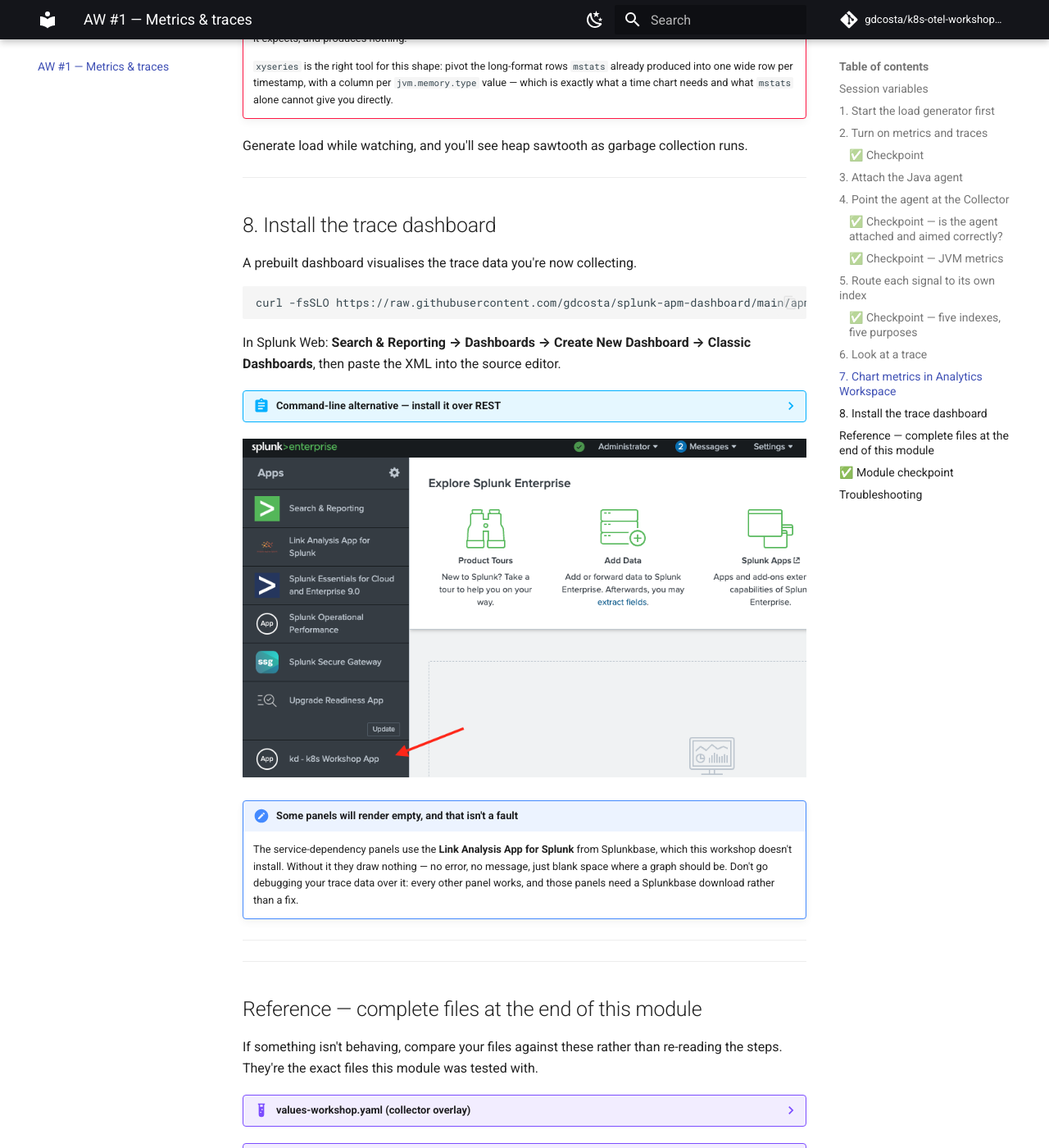
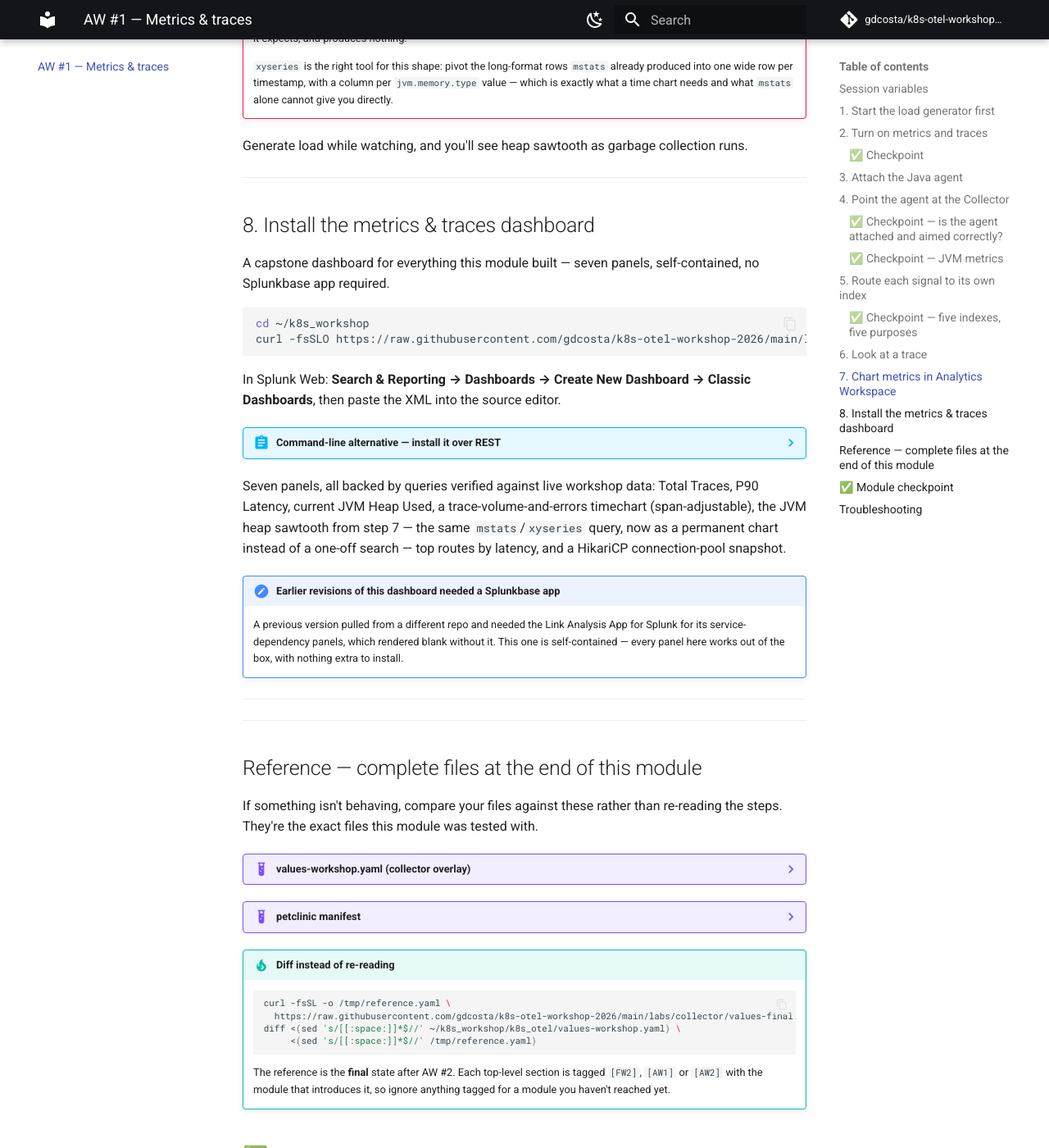
Before and after one commit to gdcosta/k8s-otel-workshop-2026, an MkDocs documentation site: the page built from docs/03-advanced-1/index.md, in a window 1280 px wide and 1400 px high, scrolled down 11349 px. Shown: the whole window at 82% size. Built offline with MkDocs 1.6.1 and Material for MkDocs 9.7.7, drawn with Linux system fonts in a browser that asks for light colours; comment, search, counter and statistics services are not loaded.

Commit message:
Add capstone dashboards for FW2, AW1, and AW2
Four dashboards, one per destination that makes sense: FW2 gets an
events-only Splunk classic dashboard, AW1 gets events+metrics, and AW2 gets
two -- a Splunk correlation dashboard plus a native Observability Cloud
dashboard for APM/RUM/Profiling, since Splunk Enterprise genuinely can't show
those signals. Panel counts kept deliberately small: 6, 7, 5, 4.

Built by four parallel subagents, each required to prove import success on
the live workshop instance before the file could ship -- not just that a
query looked plausible. All four independently re-verified afterward rather
than taken on trust: XML well-formedness, zero occurrences of the test
run's own username anywhere in search/filter terms (so any other
participant's import works against their own data unmodified), and the O11y
JSON's validator re-run independently with a clean result.

AW1's dashboard replaces an external dependency (gdcosta/splunk-apm-dashboard)
that needed a Splunkbase app (Link Analysis) for some panels to render at
all -- this one is self-contained. A real bug was caught and fixed during
construction: jvm.memory.used carries an undocumented second dimension
alongside jvm.memory.type, so a naive latest() for the heap single-value
panel returned a flat, wrong 100.00MB.

The O11y dashboard followed the splunk-o11y-dashboard skill's mandatory
discovery-first rule: RUM metrics were confirmed to carry real non-zero data
before being charted, so that panel is a genuine chart rather than a
fallback; profiling has no meaningful time-series shape, so that panel is
explanatory text pointing at the real flame-graph view instead of a
fabricated metric.

Added as the last numbered step in each module, immediately before its
Reference section -- FW2 gets a new step 12, AW1's existing external-dashboard
step 8 is replaced in place, AW2 gets a new step 9 covering both dashboards.
Each documents the raw-GitHub download, the Splunk Web import path, and a
REST one-liner alternative.

Four screenshot references were removed rather than shipped broken: unlike
this repo's other pending-recapture markers (which point at stale but
present files), these referenced images that don't exist at all, which fails
mkdocs --strict unconditionally.

Co-Authored-By: Claude Opus 5 (1M context) <noreply@anthropic.com>

````diff
--- a/docs/03-advanced-1/index.md
+++ b/docs/03-advanced-1/index.md
@@ -769,12 +769,14 @@ Generate load while watching, and you'll see heap sawtooth as garbage collection
 
 ---
 
-## 8. Install the trace dashboard
+## 8. Install the metrics & traces dashboard
 
-A prebuilt dashboard visualises the trace data you're now collecting.
+A capstone dashboard for everything this module built — seven panels, self-contained, no
+Splunkbase app required.
 
 ```bash
-curl -fsSLO https://raw.githubusercontent.com/gdcosta/splunk-apm-dashboard/main/apm_traces_4.0.0.xml
+cd ~/k8s_workshop
+curl -fsSLO https://raw.githubusercontent.com/gdcosta/k8s-otel-workshop-2026/main/labs/dashboards/aw1-dashboard.xml
 ```
 
 In Splunk Web: **Search & Reporting → Dashboards → Create New Dashboard → Classic Dashboards**,
@@ -786,22 +788,23 @@ then paste the XML into the source editor.
     ```bash
     curl -sk -u admin:Workshop2026! -X POST \
       https://localhost:8089/servicesNS/admin/search/data/ui/views \
-      -d "name=apm_traces" --data-urlencode "eai:data@apm_traces_4.0.0.xml"
+      -d "name=k8s_ws_aw1_dashboard" --data-urlencode "eai:data@aw1-dashboard.xml"
     ```
 
-    The dashboard then appears under **Search & Reporting → Dashboards** as `apm_traces`.
+    The dashboard then appears under **Search & Reporting → Dashboards**.
     `-k` skips certificate validation — the management port uses Splunk's self-signed
     certificate, which is expected on a workshop host.
 
-![Trace dashboard](../assets/img/03-aw1/image40.png)
-<!-- STATUS: pending-recapture · 2023 -->
+Seven panels, all backed by queries verified against live workshop data: Total Traces,
+P90 Latency, current JVM Heap Used, a trace-volume-and-errors timechart (span-adjustable),
+the JVM heap sawtooth from step 7 — the same `mstats`/`xyseries` query, now as a permanent
+chart instead of a one-off search — top routes by latency, and a HikariCP connection-pool
+snapshot.
 
-!!! note "Some panels will render empty, and that isn't a fault"
-    The service-dependency panels use the **Link Analysis App for Splunk** from Splunkbase,
-    which this workshop doesn't install. Without it they draw nothing — no error, no
-    message, just blank space where a graph should be. Don't go debugging your trace data
-    over it: every other panel works, and those panels need a Splunkbase download rather
-    than a fix.
+!!! note "Earlier revisions of this dashboard needed a Splunkbase app"
+    A previous version pulled from a different repo and needed the Link Analysis App for
+    Splunk for its service-dependency panels, which rendered blank without it. This one is
+    self-contained — every panel here works out of the box, with nothing extra to install.
 
 ---
 
````
Also changed, not shown: docs/02-foundational-2/index.md (+25 -0 lines), docs/04-advanced-2/index.md (+55 -0 lines), 4 other files.
